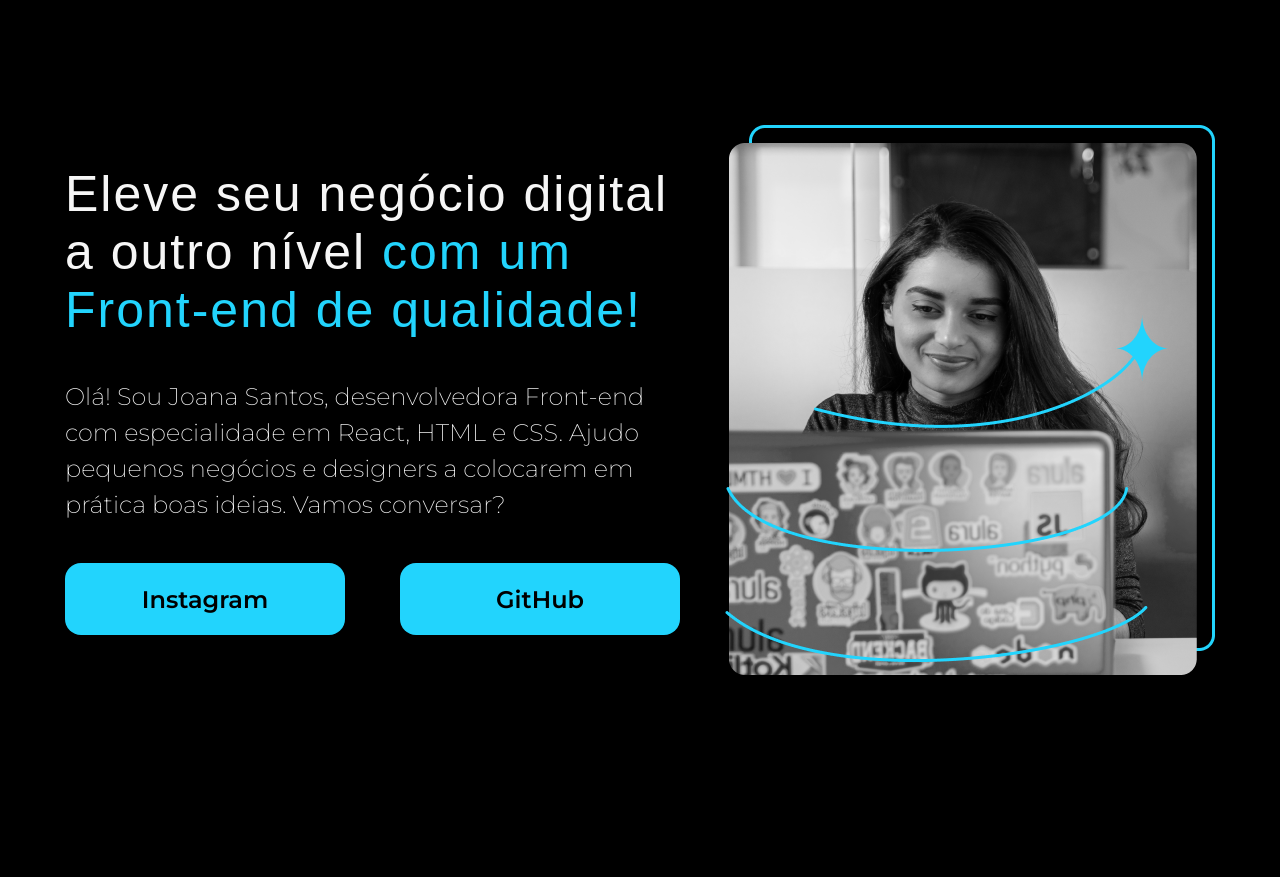
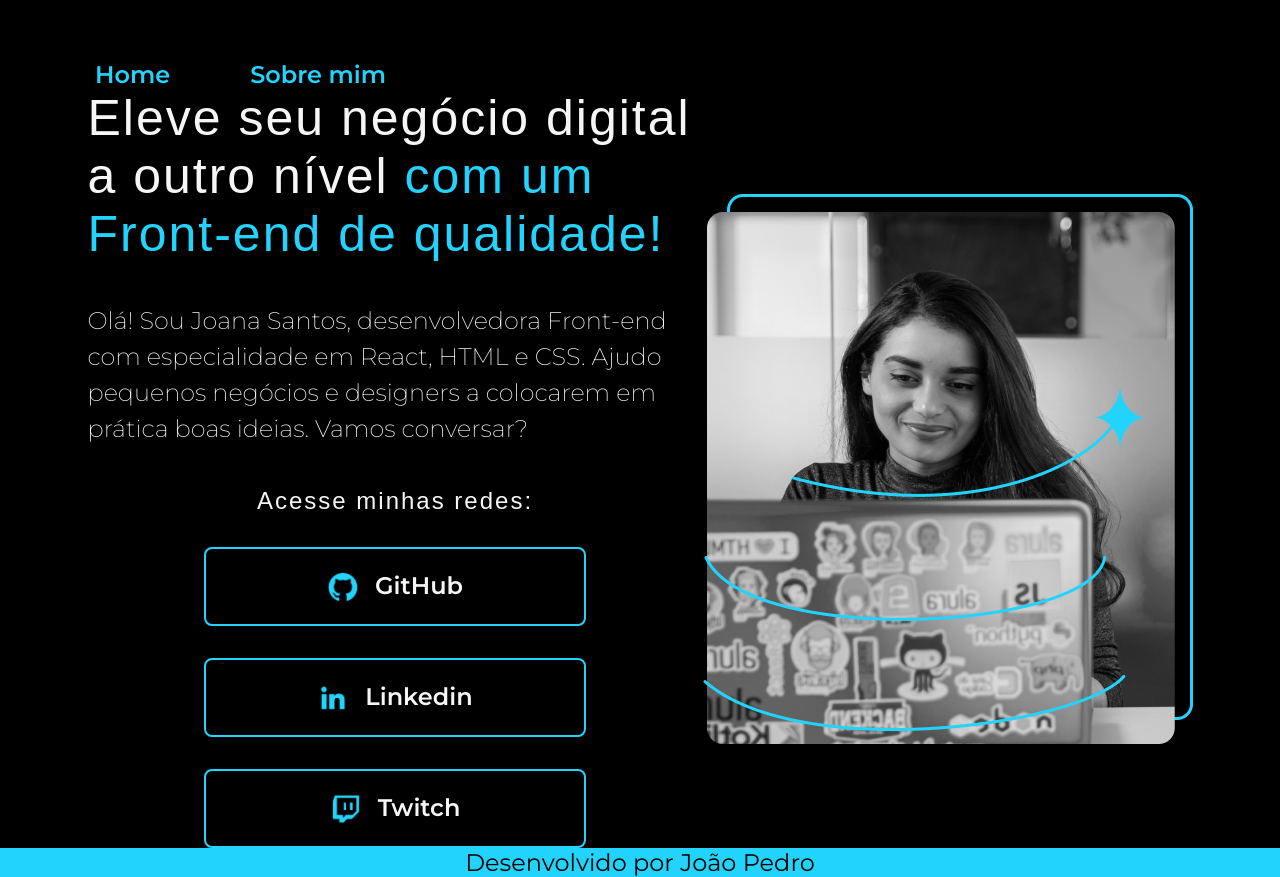
Before and after one commit to joaopedroslopes/Alura-Projeto-Portifolio, a plain HTML site: page index.html in a window 1280 px wide. Before the commit the page ends 800 px from the top, so only its background shows below. Drawn offline with Linux system fonts and the light colour scheme.

Commit message:
finalizando

```diff
--- /dev/null
+++ b/css/style.css
@@ -0,0 +1,145 @@
+@import url('https://fonts.googleapis.com/css2?family=Montserrat:ital,wght@0,100..900;1,100..900&display=swap');
+
+*{
+    margin: 0;
+    padding: 0;
+}
+
+body{
+    height: 100vh;
+    box-sizing: border-box;
+    background-color: var(--black);
+    color: var(--off-white);
+    display: flex;
+    justify-content: space-between;
+    align-items: center;
+    flex-direction: column;
+}
+
+
+.cabecalho{
+
+    padding: 60px 0 0 0;
+    width: 1090px;
+    display: flex;
+    gap: 80px;
+
+    a{
+
+        text-decoration: none;
+        color: var(--light-blue);
+        font-family: 'Montserrat', sans-serif;
+        font-weight: 600;
+        font-size: 24px;
+
+    }
+
+    /* a:hover{
+
+        color: var(--off-white);
+        transition: 200ms;
+
+    }
+     */
+}
+
+
+.titulo-destaque{
+    color: var(--light-blue);
+    font-weight: 400;
+}
+
+.pagina{
+    width: 1150px;
+    display: flex;
+    align-items: center;
+    justify-content: center;
+}
+.pagina_conteudo{
+    width: 615px;
+    display: flex;
+    flex-direction: column;
+    gap: 40px;
+}
+
+.pagina_conteudo_titulo{
+    font-size: 50px;
+    font-family: 'Krona One', sans-serif;
+    font-weight: 400;
+    letter-spacing: 2px;
+}
+
+.pagina_conteudo_texto{
+    font-size: 24px;
+    font-family: 'Montserrat', sans-serif;
+    font-weight: 200;
+    line-height: 36px;
+}
+
+.pagina_links{
+    display: flex;
+    /* justify-content: space-between; */
+    align-items: center;
+    flex-direction: column;
+    gap: 32px;
+}
+
+.pagina_links_link{
+    font-family: 'Montserrat', sans-serif;
+    font-size: 24px;
+    font-weight: 600;
+    text-decoration: none;
+    /* background-color: var(--black); */
+    border: 2px solid var(--light-blue);
+    border-radius: 8px;
+    width: 378px;
+    padding: 21.5px 0;
+    color: var(--off-white);
+    display: flex;
+    justify-content: center;
+    gap: 16px;
+
+}
+
+.pagina_links_link_imagens{
+
+    width: 32px;
+    height: 32px;
+
+}
+
+.pagina_links_link:hover{
+    background-color: var(--grey-hover);
+    transition: 200ms;
+    cursor: pointer;
+}
+
+.pagina_links_titulo{
+
+    font-family: 'Krona One', sans-serif;
+    font-weight: 400;
+    font-size: 24px;
+    letter-spacing: 2px;
+
+}
+
+.rodape{
+
+    height: 80px;
+    background-color: var(--light-blue);
+    width: 100%;
+
+}
+
+.rodape_texto{
+
+    font-family: 'Montserrat', sans-serif;
+    font-size: 24px;
+    font-weight: 400;
+    color: var(--black);
+    display: flex;
+    justify-content: center;
+    align-items: center;
+    height: 100%;
+
+}
--- /dev/null
+++ b/css/variables.css
@@ -0,0 +1,8 @@
+:root{
+
+    --light-blue: #22D4FD;
+    --black: #000000;
+    --off-white: #F6F6F6;
+    --grey-hover: #272727;
+
+}
--- a/index.html
+++ b/index.html
@@ -7,13 +7,24 @@
     <meta http-equiv="X-UA-Compatible" content="IE=edge">
     <meta name="viewport" content="width=device-width, initial-scale=1.0">
     <title>Projeto Alura HTML e CSS</title>
-    <link rel="stylesheet" href="style.css">
+
+    <link rel="stylesheet" href="css/variables.css">
+    <link rel="stylesheet" href="css/style.css">
 
 </head>
 
 <body>
 
-    <header></header>
+    <header>
+
+        <nav class="cabecalho">
+
+            <a href="#">Home</a>
+            <a href="./about.html">Sobre mim</a>
+
+        </nav>
+
+    </header>
 
     <main class="pagina">
 
@@ -31,18 +42,36 @@
 
             <div class="pagina_links">
 
-                <a class="pagina_links_link" href="https://instagram.com/rafaballerini" target="_blank">Instagram</a>
-                <a class="pagina_links_link" href=" https://github.com/guilhermeonrails" target="_blank">GitHub</a>
+                <h2 class="pagina_links_titulo">Acesse minhas redes:</h2>
+
+                <a class="pagina_links_link" href=" https://github.com/guilhermeonrails" target="_blank">
+                    <img class="pagina_links_link_imagens" src="./images/github-icone.png" alt="Logo GitHub">
+                    GitHub
+                </a>
+                <a class="pagina_links_link" href="https://instagram.com/rafaballerini" target="_blank">
+                    <img class="pagina_links_link_imagens" src="./images/linkedin-icone.png" alt="Logo Linkedin">
+                    Linkedin
+                </a>
+                <a class="pagina_links_link" href="https://www.twitch.tv/gaules" target="_blank">
+                    <img class="pagina_links_link_imagens" src="./images/twitch-icone.png" alt="Logo Twitch">
+                    Twitch
+                </a>
 
             </div>
 
         </section>
 
-        <img class="pagina_imagem" src="imagem.png" alt="Mulher programando">
+        <img class="pagina_imagem" src="./images/mulher-computador.png" alt="Mulher programando">
 
     </main>
 
-    <footer></footer>
+    <footer class="rodape">
+
+        <p class="rodape_texto">Desenvolvido por João Pedro</p>
+
+    </footer>
+
+
 </body>
 
 </html>
--- a/style.css
+++ /dev/null
@@ -1,65 +0,0 @@
-@import url('https://fonts.googleapis.com/css2?family=Montserrat:ital,wght@0,100..900;1,100..900&display=swap');
-
-*{
-    margin: 0;
-    padding: 0;
-}
-
-body{
-    height: 100vh;
-    box-sizing: border-box;
-    background-color: #000000;
-    color: #F6F6F6;
-    display: flex;
-    justify-content: center;
-}
-
-.titulo-destaque{
-    color: #22D4FD;
-    font-weight: 400;
-}
-
-.pagina{
-    width: 1150px;
-    display: flex;
-    align-items: center;
-    justify-content: space-between;
-}
-.pagina_conteudo{
-    width: 615px;
-    display: flex;
-    flex-direction: column;
-    gap: 40px;
-}
-
-.pagina_conteudo_titulo{
-    font-size: 50px;
-    font-family: 'Krona One', sans-serif;
-    font-weight: 400;
-    letter-spacing: 2px;
-}
-
-.pagina_conteudo_texto{
-    font-size: 24px;
-    font-family: 'Montserrat', sans-serif;
-    font-weight: 200;
-    line-height: 36px;
-}
-
-.pagina_links{
-    display: flex;
-    justify-content: space-between;
-}
-
-.pagina_links_link{
-    font-family: 'Montserrat', sans-serif;
-    font-size: 24px;
-    font-weight: 600;
-    text-decoration: none;
-    background-color: #22D4FD;
-    border-radius: 16px;
-    width: 280px;
-    padding: 21.5px 0;
-    text-align: center;
-    color: #000000;
-}
```
Also changed, not shown: about.html (added, +53 -0 lines), css/about.css (added, +14 -0 lines), images/github-icone.png (added), images/linkedin-icone.png (added), images/mulher-computador.png (renamed from Imagem.png), images/twitch-icone.png (added).
